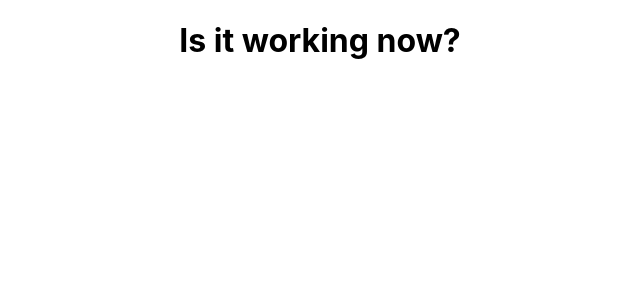
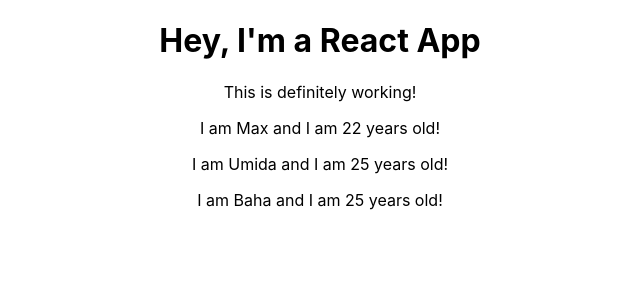
Before and after one commit to umida-boltaeva/REACT-full-course, a React (Create React App) app: page / in a window 1280 px wide. Shown: the top 300 px of the page, without its empty margins (320-960 px from the left). Built offline with nearby package versions, Linux system fonts and the light colour scheme.

Commit message:
output dynamic content

```diff
--- a/src/App.js
+++ b/src/App.js
@@ -1,13 +1,18 @@
 import React from 'react';
 import './App.css';
+import Person from "./Person/Person";
 
 function App() {
-  // return (
-  //   <div className="App">
-  //     <h1>Hey, I'm a React App</h1>
-  //   </div>
-  // );
-  return React.createElement("div", null, React.createElement("h1", {className: "App"}, "Is it working now?"));
+  return (
+    <div className="App">
+      <h1>Hey, I'm a React App</h1>
+      <p>This is definitely working!</p>
+      <Person name="Max" age="22" />
+      <Person name="Umida" age="25">My hobby is racing.</Person>
+      <Person name="Baha" age="25"/>
+    </div>
+  );
+
 }
 
 export default App;
--- /dev/null
+++ b/src/Person/Person.js
@@ -0,0 +1,7 @@
+import React from "react";
+
+const person = (props) => {
+    return <p>I am {props.name} and I am {props.age} years old!</p>
+}
+
+export default person;
```
